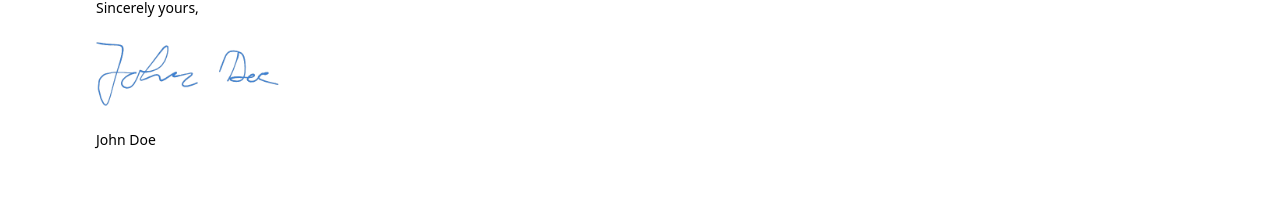
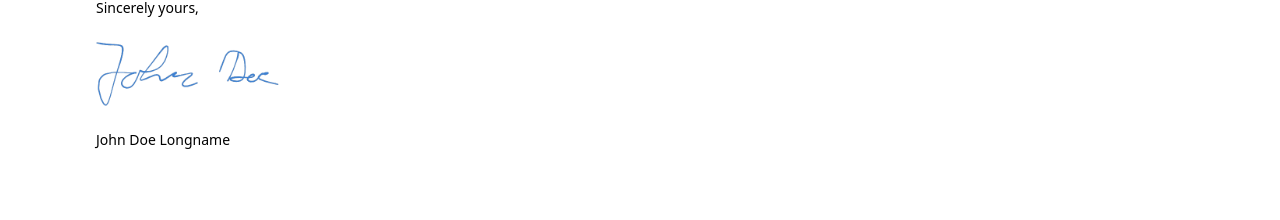
Before and after one commit to theovier/printable-multipage-cv, a Vue app: page / in a window 1280 px wide. Shown: the part 1378-1598 px from the top of the page. Built offline with nearby package versions, Linux system fonts and the light colour scheme.

Commit message:
add env for signature

```diff
--- a/src/components/letter/Body.vue
+++ b/src/components/letter/Body.vue
@@ -44,10 +44,12 @@
 				</p>
 			</div>
 		</div>
-		<signature author="John Doe" />
+		<signature :author="name" />
 	</div>
 </template>
 
 <script setup>
 import Signature from "@/components/letter/Signature.vue";
+
+const name = import.meta.env.VITE_FULL_NAME;
 </script>
```
